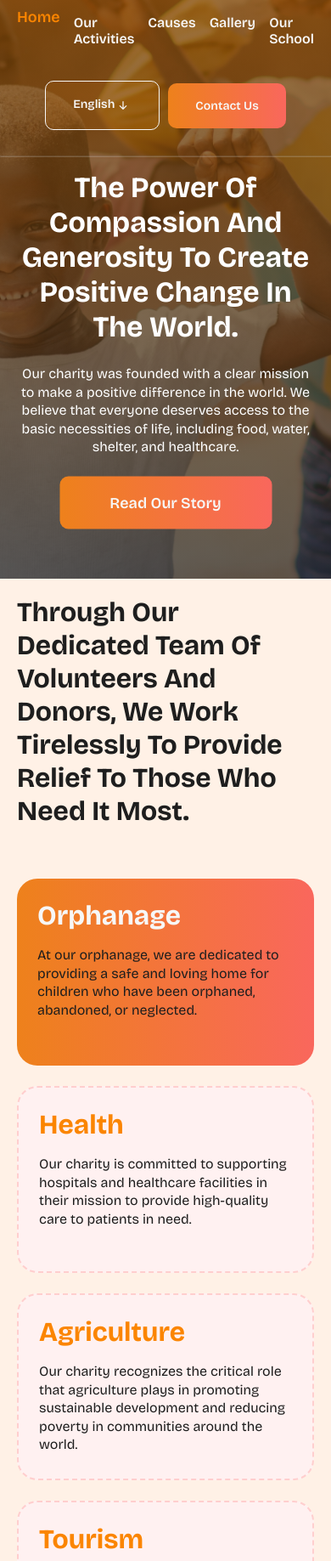
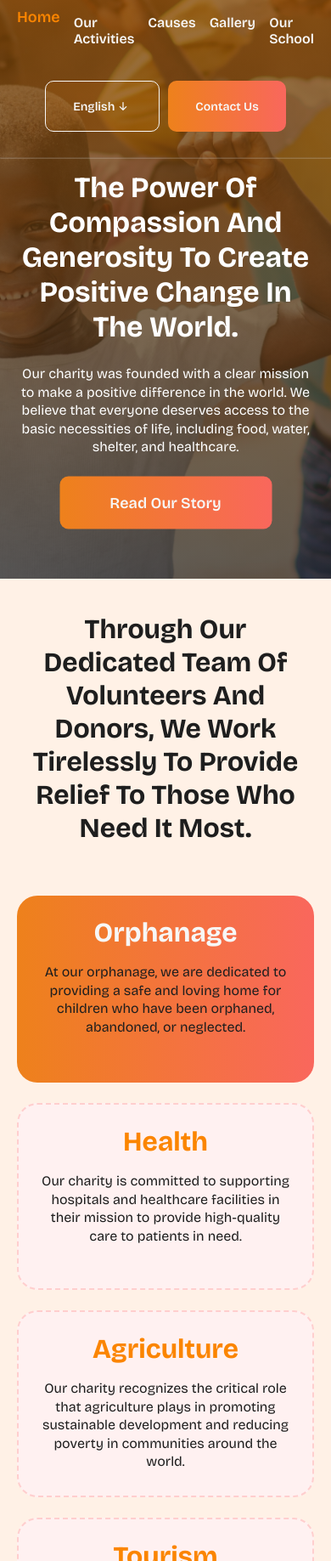
Before and after one commit to Eric-20/hameau, a plain HTML site: page index.html in a window 390 px wide. Shown: the part 163-2000 px from the top of the page at 85% size. Drawn offline with nearby package versions, Linux system fonts and the light colour scheme.

Commit message:
added new responsiveness

```diff
--- a/style.css
+++ b/style.css
@@ -675,16 +675,19 @@ nav .active {
   /* html */
   h1 {
     font-size: 34px;
+    text-align: center;
   }
 
   .title {
     font-size: 32px;
+    text-align: center;
     margin-bottom: 20px;
   }
 
   p {
     font-size: 16px;
     line-height: 135%;
+    text-align: center;
   }
 
   hr {
@@ -727,6 +730,9 @@ nav .active {
   }
 
   header .right-nav a {
+    height: 60px;
+    display: flex;
+    align-items: center;
     padding: 18px 32px;
     border-radius: 10px;
     font-size: 14px;
@@ -821,7 +827,7 @@ nav .active {
   .about-section,
   .causes-section,
   .partners {
-    padding: 20px 20px;
+    padding: 40px 20px;
   }
 
   .about-section {
@@ -912,10 +918,11 @@ nav .active {
   .causes-section .content {
     display: flex;
     flex-direction: column;
+    justify-content: center;
+    align-items: center;
     gap: 16px;
     width: 100%;
   }
-
   .causes-section .content p {
     font-size: 16px;
   }
```
